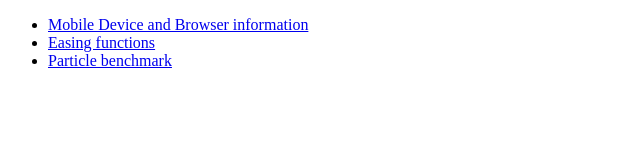
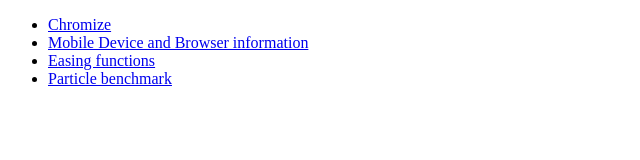
Before and after one commit to uupaa/Examples, a website: page index.html in a window 1280 px wide. Shown: the whole page, without its empty margins (0-640 px from the left). Drawn offline with Linux system fonts and the light colour scheme.

Commit message:
update documents

```diff
--- a/index.html
+++ b/index.html
@@ -7,6 +7,7 @@
   </head>
   <body>
     <ul>
+      <li><a href="demo/Chromize.js/test/index.html">Chromize</a></li>
       <li><a href="demo/Device.js/test/index.html">Mobile Device and Browser information</a></li>
       <li><a href="demo/Easing.js/test/index.html">Easing functions</a></li>
       <li><a href="demo/ParticleBench.js/test/index.html">Particle benchmark</a></li>
```
Also changed, not shown: demo/Chromize.js/test/index.html (+2 -2 lines), README.md.
